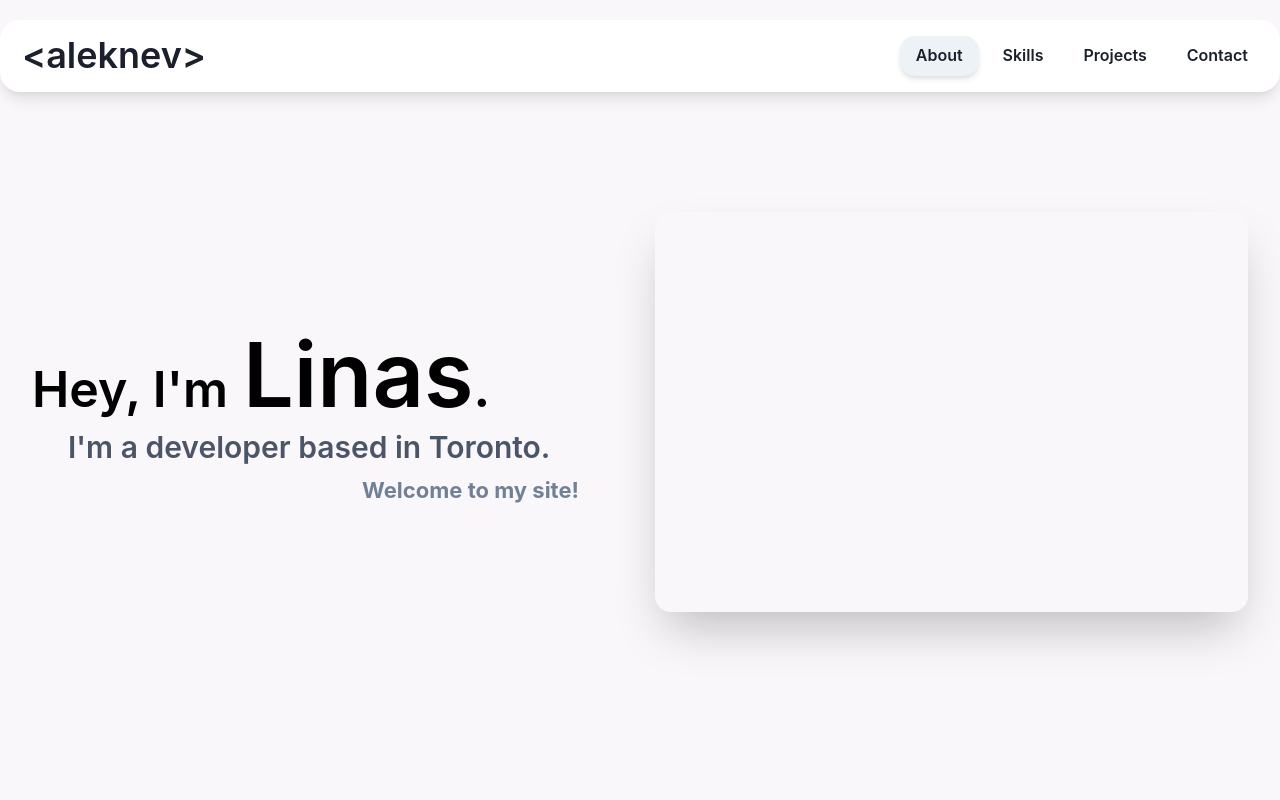
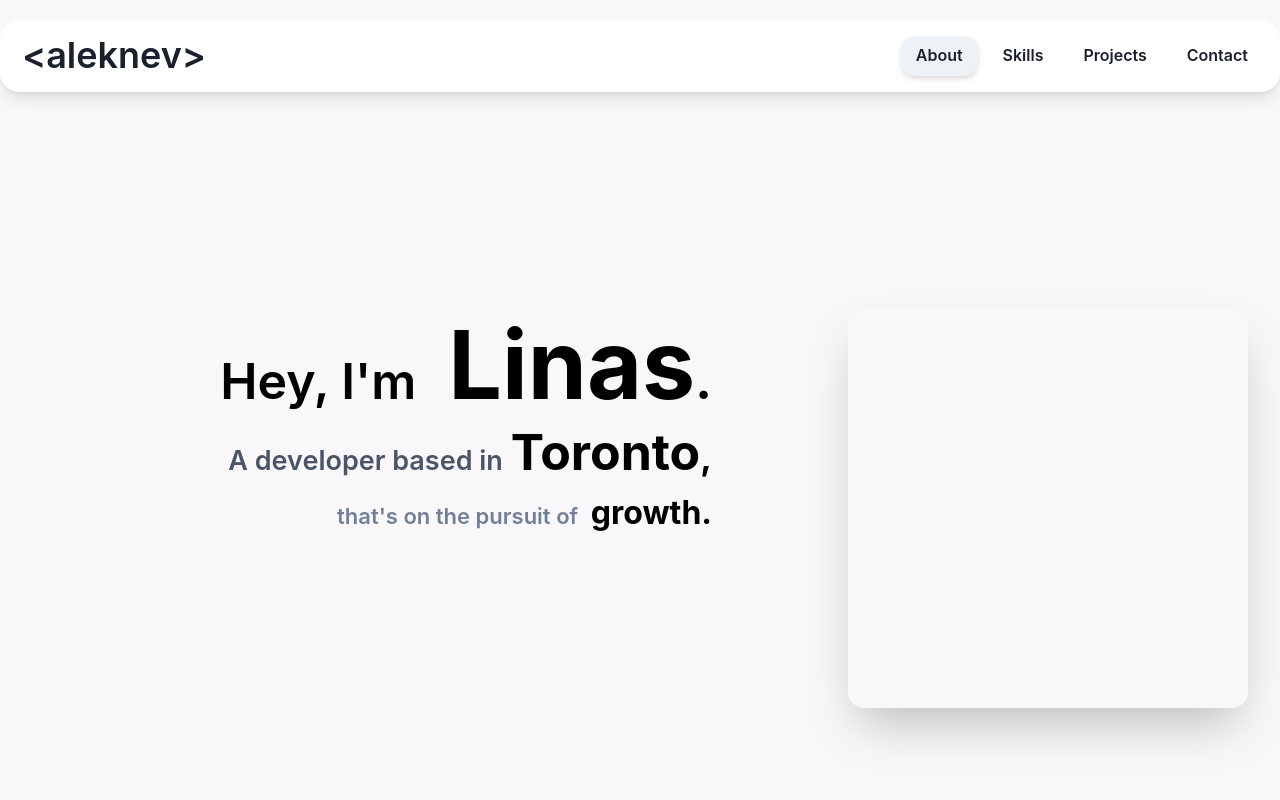
Before and after one commit to bzap/aleknev-dev, a Next.js app in the folder aleknev_dev/: page / in a window 1280 px wide. Shown: the top 800 px of the page. Built offline with nearby package versions, Linux system fonts and the light colour scheme.

Commit message:
redid hero containers and updated font styling

```diff
--- a/aleknev_dev/pages/components/About.js
+++ b/aleknev_dev/pages/components/About.js
@@ -73,7 +73,6 @@ const backgroundInfo = () => {
     )
 }
 
-
 const selfPortrait = () => {
     return (
             <GridItem
@@ -102,8 +101,6 @@ const skillsInfo = () => {
         </GridItem>
     )
 }
-
-
 
 //<Heading as={'u'}>
 //  A few projects&nbsp;&nbsp;&nbsp;&nbsp;
@@ -134,7 +131,7 @@ const placeholderText = () => {
                 <br/><br/>
                 When I'm not developing something I'm always in the pursuit of some of the best dan-dan noodles in the area (Szechuan Noodle Bowl anyone?), or on the quest for an endgame mechanical keyboard. The latter of which by now I can say is a paradox. Something about the style of my apps and why I ended up using rounded corners and dropshadows for a long time.
                 <br/><br/>
-                Currently I'm looking for new opportunities as a developer!
+                Currently I'm <b>looking for new opportunities</b> as a developer!
             </Text>
         </Flex>
 
--- a/aleknev_dev/pages/components/Hero.js
+++ b/aleknev_dev/pages/components/Hero.js
@@ -7,6 +7,8 @@ import {
 	Text,
 	Button,
 	Image,
+	Grid,
+	GridItem,
 	Icon,
 	IconButton,
 	createIcon,
@@ -14,16 +16,30 @@ import {
 	useColorModeValue,
   } from '@chakra-ui/react';
 import Head from 'next/head';
+
+
+
 const Hero = () => (
-    <Container maxW={'7xl'} id='p1'>
-      <Stack
-        align={'center'}
-        spacing={{ base: 8, md: 15, lg: 30 }}
-        py={{ base: 20, md: 48 }}
-        direction={{ base: 'column', md: 'row' }}>
-        <Stack flex={1} spacing={{ base: 5, md: 0 }}>
+	<Container
+	id={'p1'}
+	maxW={'7xl'}
+	direction={'column'}
+	flex={1}
+	pt={{ base: 20, md: '18em' }}
+	pb={{ base: 20, md: '40em' }}>
+		<Grid
+		gap={2}
+		templateColumns='repeat(3, 1fr)'>
+			<GridItem
+			w='100%'
+			colSpan={2}>
+				<Flex
+				direction={'column'}
+				alignItems={'flex-end'}
+				pr={'8em'}>
 				<Heading>
-            <Text as={'span'}
+					<Text
+						as='span'
 						color={'black'}
 						fontWeight='600'
 						fontSize={{ base: '20', sm: '30', lg: '50' }}>
@@ -32,9 +48,10 @@ const Hero = () => (
 					<Text
 						as={'span'}
 						color={'black'}
-                fontWeight='semibold'
-                fontSize={{ base: '40', sm: '50', lg: '90' }}>
-                 &thinsp;Linas
+						fontWeight='bold'
+						pl={8}
+						fontSize={{ base: '40', sm: '50', lg: '95' }}>
+						Linas
 					</Text>
 					<Text
 						as={'span'}
@@ -42,28 +59,58 @@ const Hero = () => (
 						fontSize={{ base: '20', sm: '30', lg: '50' }}>
 						.
 					</Text>
+				</Heading>
+				<Heading>
 					<Text
+						as={'span'}
 						color={'gray.600'}
-                fontWeight='600'
-                pl={'9'}
-                fontSize={{ base: '20', sm: '30', lg: '30' }}>
-                I'm a developer based in Toronto.
+						fontWeight='semibold'
+						fontSize={{ base: '20', sm: '30', lg: '27' }}>
+						A developer based in
 					</Text>
 					<Text
-            pt={3}
-            color={'gray.500'}
-            pl={'15em'}
-            fontSize={{ base: '20', sm: '30', lg: '22' }}>
-            Welcome to my site!
+						as={'span'}
+						color={'black'}
+						fontWeight='bold'
+						fontSize={{ base: '40', sm: '50', lg: '50' }}>
+						&thinsp;Toronto
+					</Text>
+					<Text
+						as={'span'}
+						color={'black'}
+						fontSize={{ base: '20', sm: '30', lg: '35' }}>
+						,
 					</Text>
 				</Heading>
-        </Stack>
+				<Heading
+				pt={'2'}>
+					<Text
+						as={'span'}
+						fontWeight={'semibold'}
+						color={'gray.500'}
+						fontSize={{ base: '20', sm: '30', lg: '22' }}>
+						that's on the pursuit of
+					</Text>
+					<Text
+						as={'span'}
+						color={'black'}
+						fontWeight='bold'
+						fontSize={{ base: '40', sm: '50', lg: '32' }}>
+						&thinsp; growth.
+					</Text>
+				</Heading>
+				</Flex>
+
+			</GridItem>
+			<GridItem
+			w='100%'
+			colSpan={1}>
 			<Flex
+
 				flex={1}
 				justify={{sm: 'center', md: 'center', lg: 'flex-end'}}
 				align={'center'}
-          position={'relative'}
-          w={'full'}>
+				position={'relative'}>
 				<Box
 					position={'relative'}
 					height={'400px'}
@@ -73,8 +120,10 @@ const Hero = () => (
 					overflow={'hidden'}>
 				</Box>
 			</Flex>
-      </Stack>
+			</GridItem>
+		</Grid>
 	</Container>
+
   );
 
 export default Hero
--- a/aleknev_dev/pages/components/Projects/Preview.js
+++ b/aleknev_dev/pages/components/Projects/Preview.js
@@ -56,6 +56,7 @@ const Preview = () => (
         <Stack
             px={10}
             pb={10}>
+            <Divider orientation='horizontal' pt={3}/>
             <Center>
                     {projectDesc('This is a temporary description before I set it up to look nice and do things. This line is way too long and will be fixed when I introduce some JSON data.')}
                 </Center>
```
Lines whose indentation alone changed are shown as unchanged.
